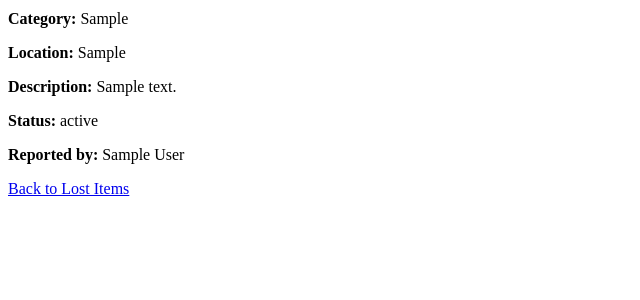
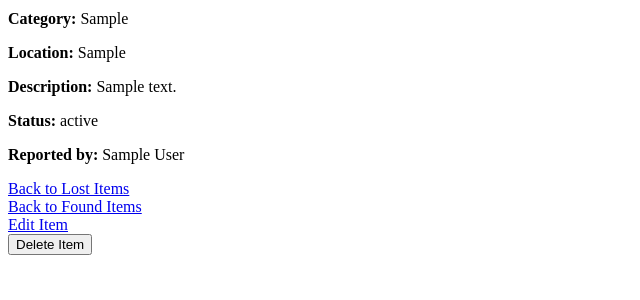
Before and after one commit to ajith-kumar-ks/lost-and-found-campus, a Flask app: page /item/1 in a window 1280 px wide. Shown: the part 151-451 px from the top of the page, without its empty margins (0-640 px from the left). Run offline with Flask 3, Linux system fonts and the light colour scheme; a user stored in the database is signed in; tables that the repository leaves empty hold one stand-in row (values such as "Sample post").

Commit message:
allowed authorized users to edit/delete item

```diff
--- a/app/routes.py
+++ b/app/routes.py
@@ -118,3 +118,46 @@ def report():
         flash("Item reported successfully!", "success")
         return redirect(url_for("main.home"))
     return render_template('report.html', form = form)
+
+
+
+@main.route('/item/<int:item_id>/edit', methods = ['GET', 'POST'])
+def edit_item(item_id):
+    item = Item.query.get_or_404(item_id)
+
+    if (current_user.id != item.user_id):
+        flash("You are not allowed to edit this item.", "danger")
+        return redirect(url_for("main.item_detail", item_id=item.id))
+
+    form = ItemForm(obj = item) #It is used to pre-fill the edit form with the existing item's data.
+
+    if form.validate_on_submit():
+        item.name = form.name.data
+        item.category = form.category.data
+        item.location = form.location.data
+        item.description = form.description.data
+        item.type = form.type.data
+
+        db.session.commit()
+        flash("Item updated successfully!", "success")
+
+        return redirect(url_for("main.item_detail", item_id=item.id))
+
+    return render_template("edit_item.html", form=form, item=item)
+
+
+@main.route('/item/<int:item_id>/delete', methods=['POST'])
+@login_required
+def delete_item(item_id):
+    item = Item.query.get_or_404(item_id)
+
+    if (current_user.id != item.user_id):
+        flash("You are not allowed to delete this item.", "danger")
+        return redirect(url_for("main.item_detail", item_id=item.id))
+
+    db.session.delete(item)
+    db.session.commit()
+
+    flash("Item deleted successfully!", "success")
+
+    return redirect(url_for("main.home"))
--- a/app/templates/item_detail.html
+++ b/app/templates/item_detail.html
@@ -42,6 +42,29 @@
     <a href="{{ url_for('main.lost_items') }}">
         Back to Lost Items
     </a>
+    <br>
+    <a href="{{ url_for('main.found_items') }}">
+        Back to Found Items
+    </a>
+    <br>
+{% if current_user.is_authenticated and current_user.id == item.user_id %}
+
+    <a href="{{ url_for('main.edit_item', item_id=item.id) }}">
+        Edit Item
+    </a>
+    <br>
+
+<form method="POST"
+      action="{{ url_for('main.delete_item', item_id=item.id) }}"
+      style="display:inline;">
+
+    <button type="submit">
+        Delete Item
+    </button>
+
+</form>
+
+{% endif %}
 
 </body>
 </html>
```
Also changed, not shown: app/templates/edit_item.html (added, +50 -0 lines).
